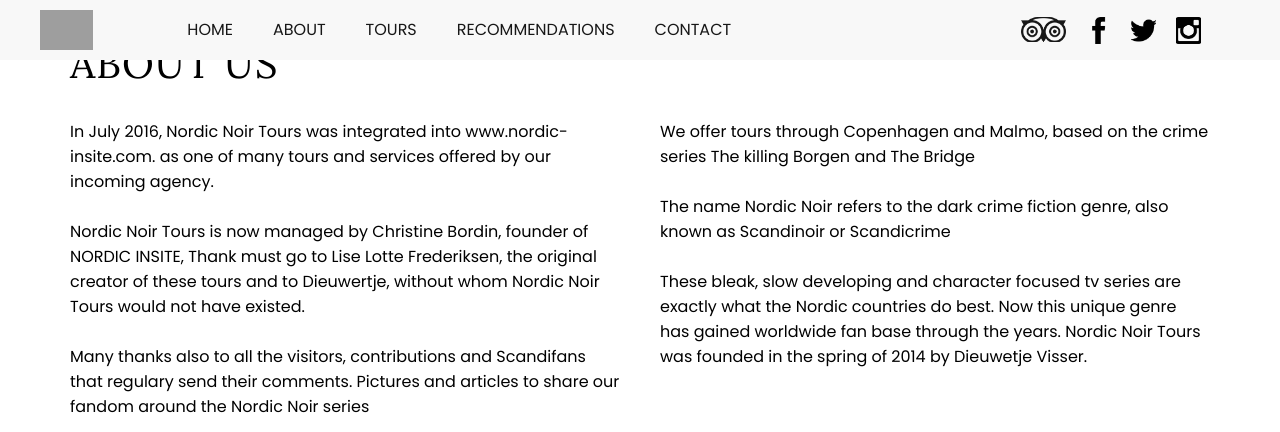
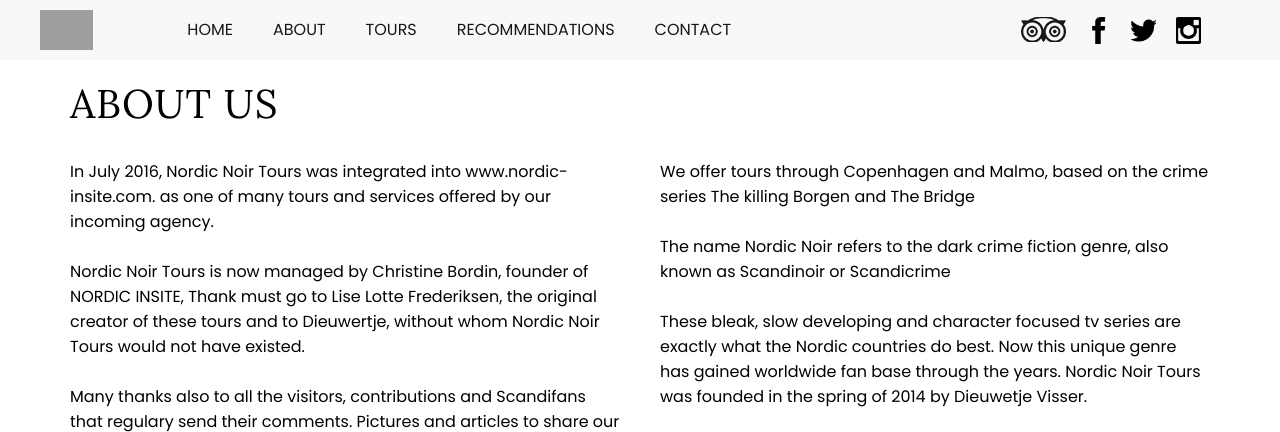
Before and after one commit to EduardCarmocanu/nordic-noir, a PHP site: page /about.php in a window 1280 px wide. Shown: the top 432 px of the page. Run offline with PHP 8.4, Linux system fonts and the light colour scheme; style sheets or scripts are compiled from the project's sources; some libraries are stand-ins or nearby versions; grey boxes are pictures that could not be loaded.

Commit message:
padded padding

```diff
--- a/scss/custom/_about.scss
+++ b/scss/custom/_about.scss
@@ -1,3 +1,6 @@
+.about-heading {
+	padding-top: 60px;
+}
 .about-section {
 	div {
 		width: 50%;
```
